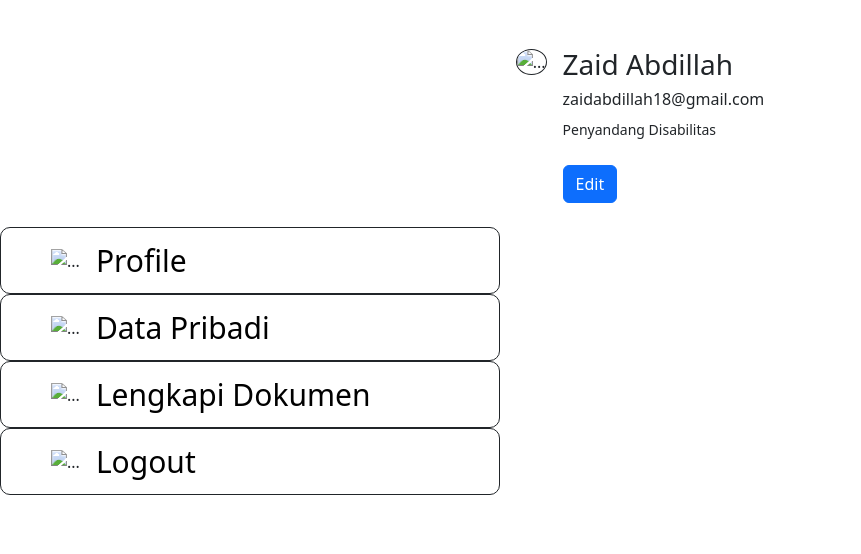
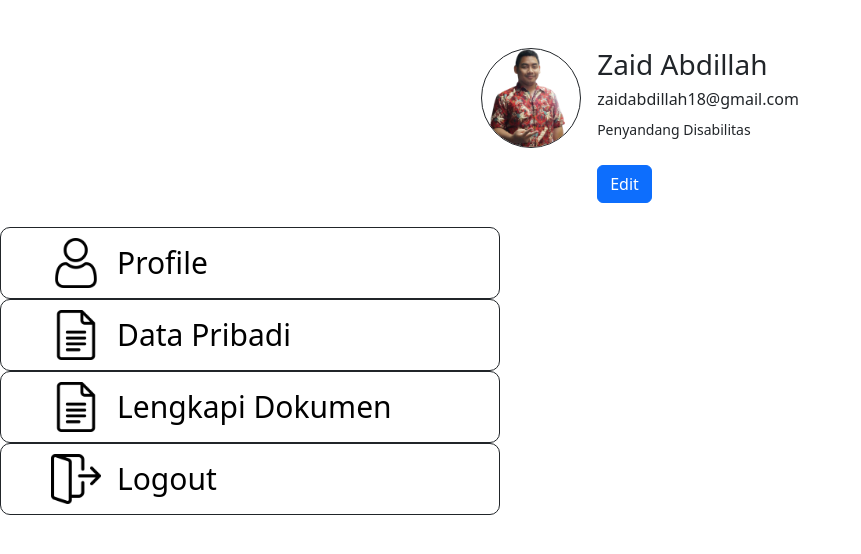
Before and after one commit to FE-10/Group-Project-FE-10, a plain HTML site: page akun.html in a window 1280 px wide. Shown: the whole page, without its empty margins (0-861 px from the left). Drawn offline with nearby package versions, Linux system fonts and the light colour scheme.

Commit message:
Commit Tambahan

```diff
--- a/akun.html
+++ b/akun.html
@@ -12,7 +12,7 @@
       crossorigin="anonymous"
     />
     <link rel="stylesheet" href="./assets/css/akun.css" />
-    <title>Document</title>
+    <title>Account</title>
   </head>
   <body>
     <nav></nav>
@@ -23,7 +23,7 @@
             <div class="flex-shrink-0">
               <img
                 style="border: 1px solid"
-                src="zaid.png"
+                src="./assets/img/image.png"
                 width="100px"
                 class="rounded-circle"
                 alt="..."
@@ -54,7 +54,7 @@
         class="d-flex align-items-center"
       >
         <div class="flex-shrink-0">
-          <img width="50px" src="profile.png" alt="..." />
+          <img width="50px" src="./assets/img/profile copy.png" alt="..." />
         </div>
         <div class="flex-shrink-0 ms-3">
           <a
@@ -76,11 +76,11 @@
         class="d-flex align-items-center"
       >
         <div class="flex-shrink-0">
-          <img width="50px" src="docs.png" alt="..." />
+          <img width="50px" src="./assets/img/docs.png" alt="..." />
         </div>
         <div class="flex-shrink-0 ms-3">
           <a
-            href="./inputDataPenyandang.html"
+            href="./formpendataan.html"
             style="color: black; font-size: 30px; text-decoration: none"
             >Data Pribadi</a
           >
@@ -98,7 +98,7 @@
         class="d-flex align-items-center"
       >
         <div class="flex-shrink-0">
-          <img width="50px" src="docs.png" alt="..." />
+          <img width="50px" src="./assets/img/docs.png" alt="..." />
         </div>
         <div class="flex-shrink-0 ms-3">
           <a
@@ -120,12 +120,13 @@
         class="d-flex align-items-center"
       >
         <div class="flex-shrink-0">
-          <img width="50px" src="logout.png" alt="..." />
+          <img width="50px" src="./assets/img/logout.png" alt="..." />
         </div>
         <div class="flex-shrink-0 ms-3">
           <a
             href="#"
             style="color: black; font-size: 30px; text-decoration: none"
+            onclick="window.location.href='index.html'"
             >Logout</a
           >
         </div>
```
Also changed, not shown: assets/img/docs.png (added), assets/img/image.png (added), assets/img/logout.png (added), assets/img/profile copy.png (added).
